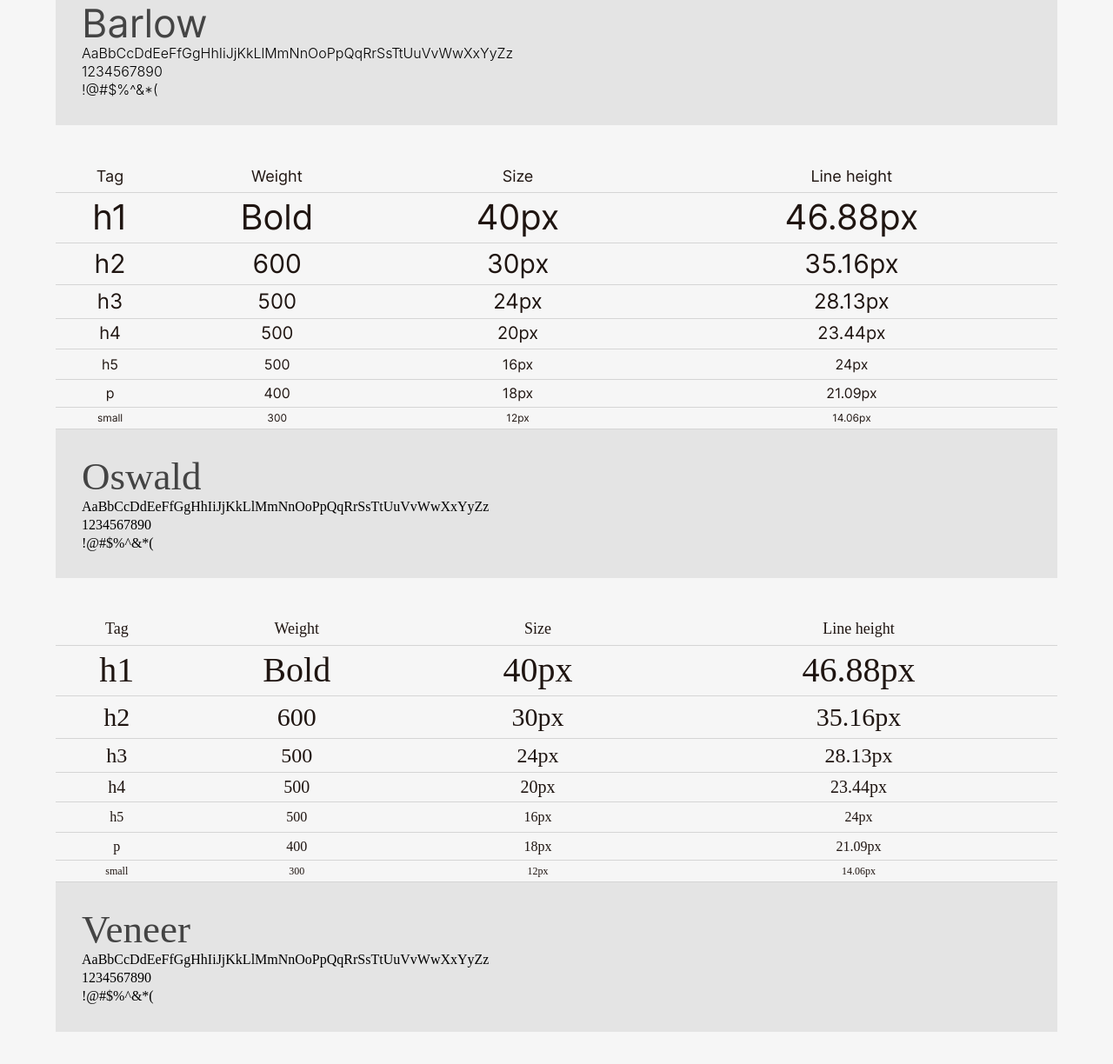
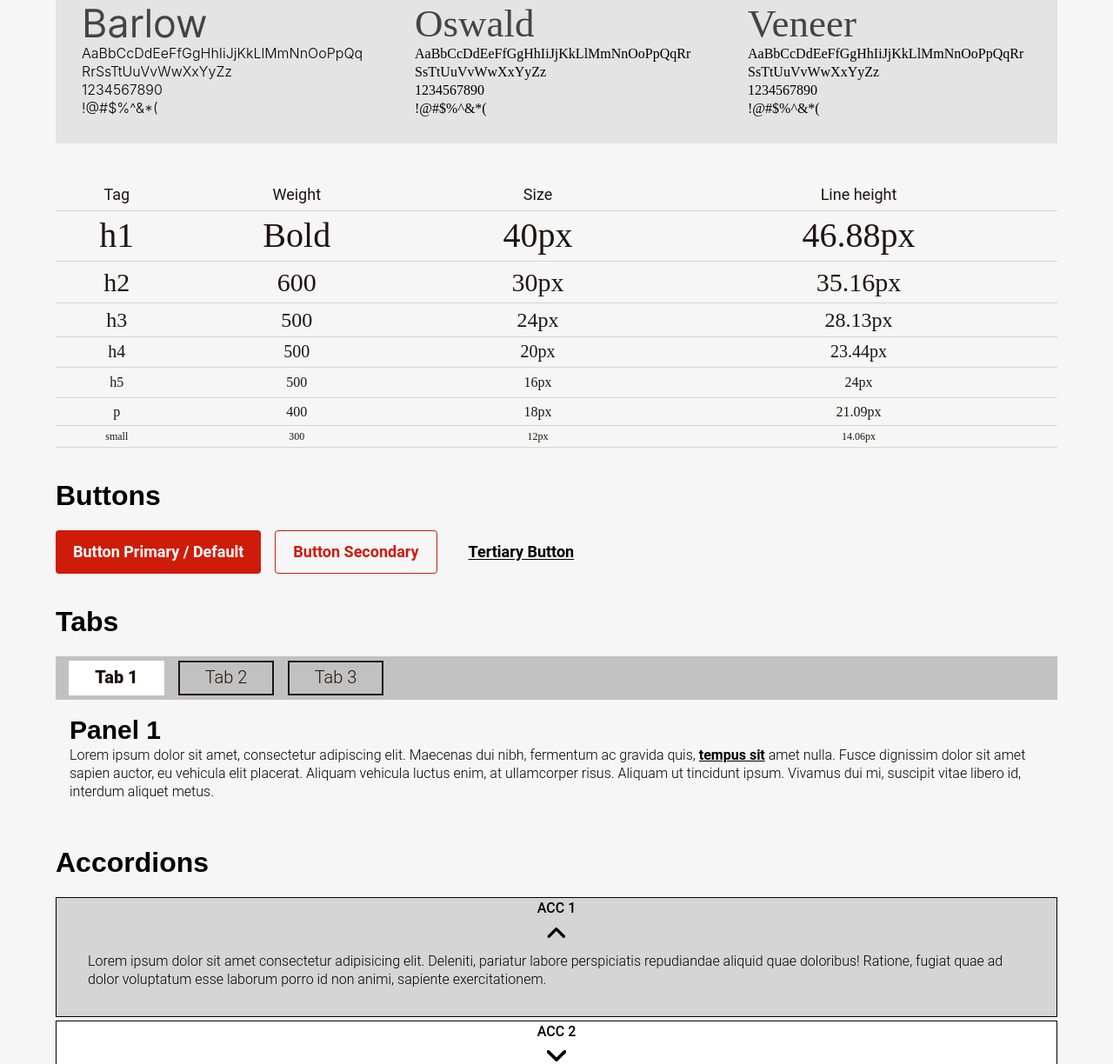
Before and after one commit to HackMort/ALPD, an Astro site: page /design in a window 1280 px wide. Shown: the part 563-1787 px from the top of the page at 87% size. Built offline with nearby package versions, Linux system fonts and the light colour scheme; Astro itself is replaced by a stand-in of ours; a web font is replaced by a local one.

Commit message:
font section updated

```diff
--- a/src/pages/design.astro
+++ b/src/pages/design.astro
@@ -125,146 +125,36 @@
         <h1 class="title">Fonts</h1>
 
         <div class="fonts-preview">
+          <div class="block">
             <h2 style="font-family: inter;">Barlow</h2>
             <p style="font-family: inter;">AaBbCcDdEeFfGgHhIiJjKkLlMmNnOoPpQqRrSsTtUuVvWwXxYyZz</p>
             <p style="font-family: inter;">1234567890</p>
             <p style="font-family: inter;">!@#$%^&*(</p>
           </div>
 
-
-        <table>
-          <thead>
-            <tr>
-              <th style="font-family: inter;">Tag</th>
-              <th style="font-family: inter;">Weight</th>
-              <th style="font-family: inter;">Size</th>
-              <th style="font-family: inter;">Line height</th>
-            </tr>
-          </thead>
-          <tbody>
-            <tr class="h1">
-              <td style="font-family: inter;">h1</td>
-              <td style="font-family: inter;">Bold</td>
-              <td style="font-family: inter;">40px</td>
-              <td style="font-family: inter;">46.88px</td>
-            </tr>
-            <tr class="h2">
-              <td style="font-family: inter;">h2</td>
-              <td style="font-family: inter;">600</td>
-              <td style="font-family: inter;">30px</td>
-              <td style="font-family: inter;">35.16px</td>
-            </tr>
-            <tr class="h3">
-              <td style="font-family: inter;">h3</td>
-              <td style="font-family: inter;">500</td>
-              <td style="font-family: inter;">24px</td>
-              <td style="font-family: inter;">28.13px</td>
-            </tr>
-            <tr class="h4">
-              <td style="font-family: inter;">h4</td>
-              <td style="font-family: inter;">500</td>
-              <td style="font-family: inter;">20px</td>
-              <td style="font-family: inter;">23.44px</td>
-            </tr>
-            <tr class="h5">
-              <td style="font-family: inter;">h5</td>
-              <td style="font-family: inter;">500</td>
-              <td style="font-family: inter;">16px</td>
-              <td style="font-family: inter;">24px</td>
-            </tr>
-            <tr class="p">
-              <td style="font-family: inter;">p</td>
-              <td style="font-family: inter;">400</td>
-              <td style="font-family: inter;">18px</td>
-              <td style="font-family: inter;">21.09px</td>
-            </tr>
-            <tr class="small">
-              <td style="font-family: inter;">small</td>
-              <td style="font-family: inter;">300</td>
-              <td style="font-family: inter;">12px</td>
-              <td style="font-family: inter;">14.06px</td>
-            </tr>
-          </tbody>
-        </table>
-
-        <div class="fonts-preview">
+          <div class="block">
             <h2 style="font-family: oswald;">Oswald</h2>
           <p style="font-family: oswald;">AaBbCcDdEeFfGgHhIiJjKkLlMmNnOoPpQqRrSsTtUuVvWwXxYyZz</p>
           <p style="font-family: oswald;">1234567890</p>
           <p style="font-family: oswald;">!@#$%^&*(</p>
           </div>
 
-
-        <table>
-          <thead>
-            <tr>
-              <th style="font-family: oswald;">Tag</th>
-              <th style="font-family: oswald;">Weight</th>
-              <th style="font-family: oswald;">Size</th>
-              <th style="font-family: oswald;">Line height</th>
-            </tr>
-          </thead>
-          <tbody>
-            <tr class="h1">
-              <td style="font-family: oswald;">h1</td>
-              <td style="font-family: oswald;">Bold</td>
-              <td style="font-family: oswald;">40px</td>
-              <td style="font-family: oswald;">46.88px</td>
-            </tr>
-            <tr class="h2">
-              <td style="font-family: oswald;">h2</td>
-              <td style="font-family: oswald;">600</td>
-              <td style="font-family: oswald;">30px</td>
-              <td style="font-family: oswald;">35.16px</td>
-            </tr>
-            <tr class="h3">
-              <td style="font-family: oswald;">h3</td>
-              <td style="font-family: oswald;">500</td>
-              <td style="font-family: oswald;">24px</td>
-              <td style="font-family: oswald;">28.13px</td>
-            </tr>
-            <tr class="h4">
-              <td style="font-family: oswald;">h4</td>
-              <td style="font-family: oswald;">500</td>
-              <td style="font-family: oswald;">20px</td>
-              <td style="font-family: oswald;">23.44px</td>
-            </tr>
-            <tr class="h5">
-              <td style="font-family: oswald;">h5</td>
-              <td style="font-family: oswald;">500</td>
-              <td style="font-family: oswald;">16px</td>
-              <td style="font-family: oswald;">24px</td>
-            </tr>
-            <tr class="p">
-              <td style="font-family: oswald;">p</td>
-              <td style="font-family: oswald;">400</td>
-              <td style="font-family: oswald;">18px</td>
-              <td style="font-family: oswald;">21.09px</td>
-            </tr>
-            <tr class="small">
-              <td style="font-family: oswald;">small</td>
-              <td style="font-family: oswald;">300</td>
-              <td style="font-family: oswald;">12px</td>
-              <td style="font-family: oswald;">14.06px</td>
-            </tr>
-          </tbody>
-        </table>
-
-        <div class="fonts-preview">
+          <div class="block">
             <h2 style="font-family: veneer;">Veneer</h2>
           <p style="font-family: veneer;">AaBbCcDdEeFfGgHhIiJjKkLlMmNnOoPpQqRrSsTtUuVvWwXxYyZz</p>
           <p style="font-family: veneer;">1234567890</p>
           <p style="font-family: veneer;">!@#$%^&*(</p>
+          </div>
         </div>
 
 
         <table>
           <thead>
             <tr>
-              <th style="font-family: veneer;">Tag</th>
-              <th style="font-family: veneer;">Weight</th>
-              <th style="font-family: veneer;">Size</th>
-              <th style="font-family: veneer;">Line height</th>
+              <th>Tag</th>
+              <th>Weight</th>
+              <th>Size</th>
+              <th>Line height</th>
             </tr>
           </thead>
           <tbody>
--- a/src/styles/settings/_design.scss
+++ b/src/styles/settings/_design.scss
@@ -14,6 +14,23 @@
   padding: 30px;
 
   width: 100%;
+  display: flex;
+  justify-content: space-between;
+  @media screen and (max-width:760px) {
+    display: block;
+  }
+  .block{
+
+    max-width: 20.375rem;
+
+    @media screen and (max-width:1180px) {
+      max-width: 13.375rem;
+    }
+    @media screen and (max-width:760px) {
+      margin: auto;
+      margin-bottom: 1rem;
+    }
+  }
 
   h2 {
     color: #444444;
```
Lines whose indentation alone changed are shown as unchanged.
